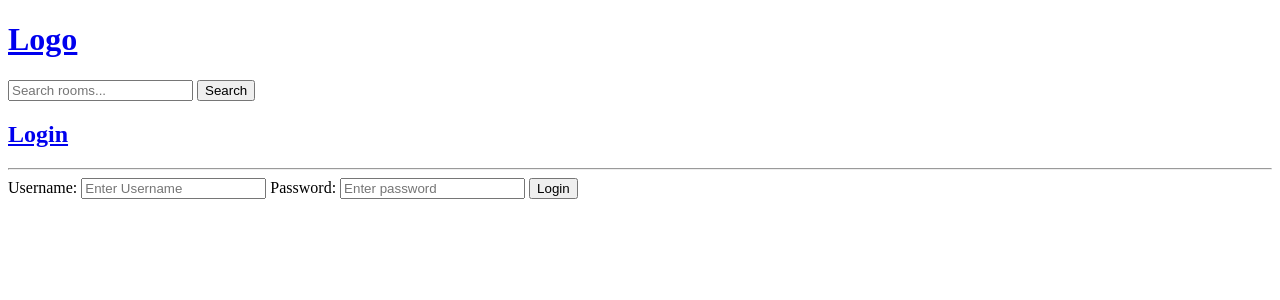
After one commit to Nabajyoti4/StudyBuddy-DjangoApp, a Django app: page /login/ in a window 1280 px wide. The commit adds this page. Shown: the top 300 px of the page. Run offline with Django 4.2, Linux system fonts and the light colour scheme.

Commit message:
login and logout functionality added

```diff
--- /dev/null
+++ b/base/templates/base/login_register.html
@@ -0,0 +1,18 @@
+{% include 'main.html' %}
+
+{% block content %}
+
+<div>
+    <form method="POST" action="">
+        {% csrf_token %}
+        <label>Username:</label>
+        <input type="text" name="username"  placeholder="Enter Username">
+
+        <label>Password:</label>
+        <input type="password" name="password" placeholder="Enter password">
+
+        <input type="submit" value="Login">
+    </form>
+</div>
+
+{% endblock content %}
--- a/base/urls.py
+++ b/base/urls.py
@@ -7,4 +7,7 @@ urlpatterns = [
     path('create-room/', views.create_room, name='create_room'),
     path('update-room/<str:pk>/', views.update_room, name='update_room'),
     path('delete-room/<str:pk>/', views.delete_room, name='delete_room'),
+    path('login/', views.login_page, name='login'),
+    # path('register/', views.register_page, name='register'),
+    path('logout/', views.logout_user, name='logout'),
 ]
--- a/base/views.py
+++ b/base/views.py
@@ -1,12 +1,39 @@
-from multiprocessing import context
 from django.http import HttpResponse
 from django.shortcuts import redirect, render
+from django.contrib.auth.models import User
+from django.contrib.auth import authenticate, login, logout
 from django.db.models import Q
+from django.contrib import messages
 from .models import Room, Topic
 from .forms import RoomForm
 
 
 # Create your views here.
+def login_page(request):
+    if request.method == "POST":
+        username = request.POST.get('username')
+        password = request.POST.get('password')
+
+        try:
+            user = User.objects.get(username=username)
+        except:
+            messages.error(request, 'User Not found')
+
+        user = authenticate(request, username=username, password=password)
+
+        if user is not None:
+            login(request, user)
+            return redirect('home')
+        else:
+            messages.error(request, 'Invalid Credentials')
+            return redirect('login')
+
+    return render(request, 'base/login_register.html')
+
+def logout_user(request):
+    logout(request)
+    return redirect('login')
+
 def home(request):
     # get the query params
     q = request.GET.get('q') if request.GET.get('q') != None else ''
--- a/templates/main.html
+++ b/templates/main.html
@@ -9,6 +9,14 @@
 <body>
     {% include 'navbar.html' %}
 
+    {% if messages %}
+        <ul class="messages">
+            {% for message in messages %}
+            <li{% if message.tags %} class="{{ message.tags }}"{% endif %}>{{ message }}</li>
+            {% endfor %}
+        </ul>
+    {% endif %}
+
     {% block content %}
     {% endblock %}
 </body>
--- a/templates/navbar.html
+++ b/templates/navbar.html
@@ -6,4 +6,14 @@
     <button type="submit">Search</button>
 </form>
 
+{% if request.user.is_authenticated %}
+<a href="{% url 'logout' %}">
+    <h2>Logout</h2>
+</a>
+{% else %}
+<a href="{% url 'login' %}">
+    <h2>Login</h2>
+</a>
+{% endif %}
+
 <hr>
```
Also changed, not shown: db.sqlite3.
